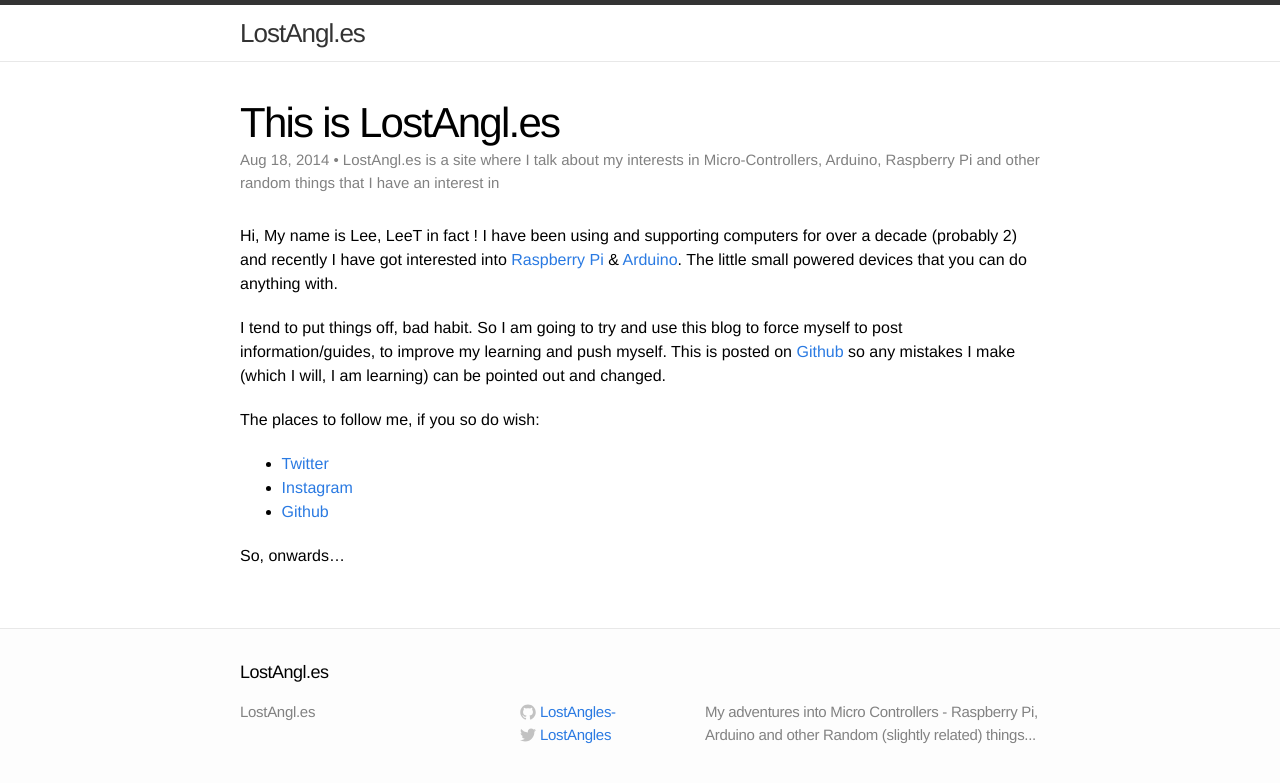
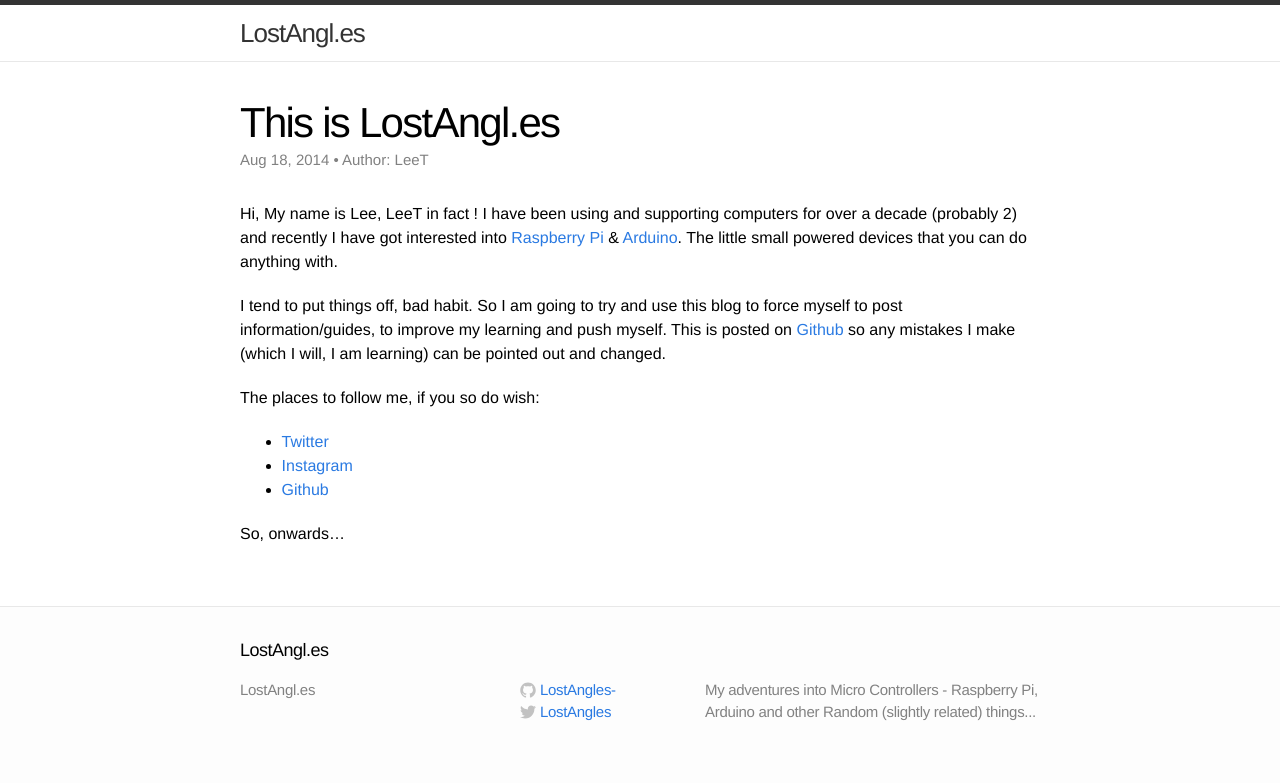
Before and after one commit to LostAngles-/lostangles-.github.io, a Jekyll site: the page built from _posts/random/2014-08-18-this-is-lostangles.markdown, in a window 1280 px wide. Shown: the top 783 px of the page. Built offline with Jekyll 4.4.1, drawn with Linux system fonts in a browser that asks for light colours.

Commit message:
Removed Meta from showing, added Author

```diff
--- a/_layouts/post.html
+++ b/_layouts/post.html
@@ -5,7 +5,7 @@
 
   <header class="post-header">
     <h1>{{ page.title }}</h1>
-    <p class="meta">{{ page.date | date: "%b %-d, %Y" }}{% if page.author %} • {{ page.author }}{% endif %}{% if page.meta %} • {{ page.meta }}{% endif %}</p>
+    <p class="meta">{{ page.date | date: "%b %-d, %Y" }}{% if page.author %} • Author: {{ page.author }}{% endif %}</p>
   </header>
 
   <article class="post-content">
--- a/_posts/random/2014-08-18-this-is-lostangles.markdown
+++ b/_posts/random/2014-08-18-this-is-lostangles.markdown
@@ -4,6 +4,7 @@
 date:   2014-08-18 22:51:02
 categories: random
 meta: LostAngl.es is a site where I talk about my interests in Micro-Controllers, Arduino, Raspberry Pi and other random things that I have an interest in
+author: LeeT
 ---
 
 Hi, My name is Lee, LeeT in fact ! I have been using and supporting computers for over a decade (probably 2) and recently I have got interested into [Raspberry Pi][1] &amp; [Arduino][2]. The little small powered devices that you can do anything with.
@@ -25,4 +26,4 @@
 [3]: https://github.com/LostAngles-/lostangles-.github.io
 [4]: https://twitter.com/lostangles
 [5]: http://instagram.com/lostangles_
-[6]: https://github.com/LostAngles-
+[6]: https://github.com/LostAngles
--- a/_posts/random/2014-08-19-sites-and-inspiration.markdown
+++ b/_posts/random/2014-08-19-sites-and-inspiration.markdown
@@ -4,6 +4,7 @@
 date:   2014-08-19 23:00:02
 categories: random
 meta: Find out what sites inspire me. Follow my Instagram Blogging sites, that display interesting projects from the worlds of Raspberry Pi and Arduino
+author: LeeT
 ---
 
 I have been aggregating images from [Instagram][3] that relate to [Raspberry Pi][1] & [Arduino][2]. They are then posted to my Tumblr Blogs and then Tweeted to the world. Some of the projects are starter projects, but then there are some Robots, Sensors and Flying Machines...
--- a/_posts/random/2014-09-11-terminal-part-1-directories-and-content.markdown
+++ b/_posts/random/2014-09-11-terminal-part-1-directories-and-content.markdown
@@ -4,6 +4,7 @@
 date: 2014-09-11 18:00:00
 categories: random
 meta: Terminal - Part 1 - Directories and Content. Learn how to find where you currently are, directory wise. Learn how to list directors to find out what content you have inside them.
+author: LeeT
 ---
 
 The **Terminal** also known as **Command Line Interface** (**CLI**) can be a scary place if you dont know what you are doing. Once you get used to it, it starts to be logical and will become second nature.
--- a/_posts/random/2014-09-16-terminal-part-2-navigation.markdown
+++ b/_posts/random/2014-09-16-terminal-part-2-navigation.markdown
@@ -4,6 +4,7 @@
 date: 2014-09-16 18:00:00
 categories: random
 meta: Terminal - Part 2 - Navigation. Learning how to navigate through directories/folders and how to move around
+author: LeeT
 ---
 
 The next part in our **Terminal** series is _Navigation_. Last time we viewed the data and learnt how to List the data in various different ways. Now we are going to learn how to Navigate between _Directories_
--- a/_posts/raspberrypi/2014-09-25-pibow-case-from-pimoroni.markdown
+++ b/_posts/raspberrypi/2014-09-25-pibow-case-from-pimoroni.markdown
@@ -3,7 +3,8 @@
 title: "PiBow Case from Pimoroni"
 date: 2014-09-25 10:00
 categories: raspberrypi
-meta: The Pibow case for Raspberry Pi from Pimoroni. Really good case, mine is Toxic Yellow.
+meta: The Pibow case for Raspberry Pi from Pimoroni. Really good case, mine is Toxic Yellow. Showcasing the PiBow as a fully formed Raspberry Pi case and as individual parts
+author: LeeT
 ---
 
 I bought the [Pibow case][Pibow] (Toxic Yellow) from [Pimoroni](http://shop.pimoroni.com/) ages ago, it is such a sturdy and bright case - I thought I would take some pictures and deconstruct it... !
```
